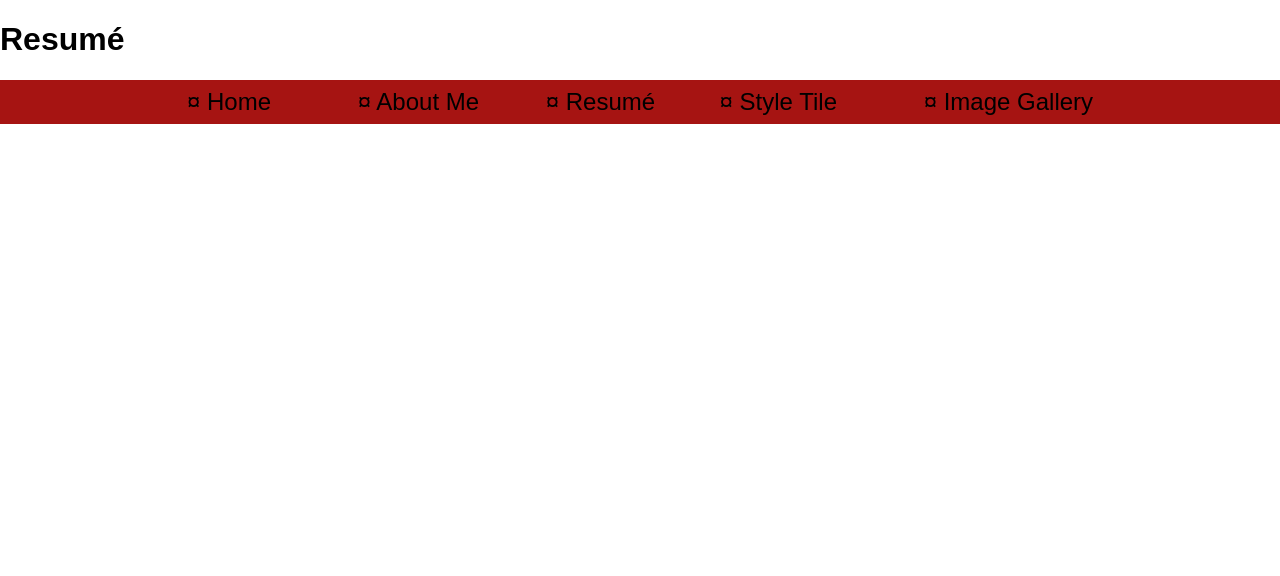
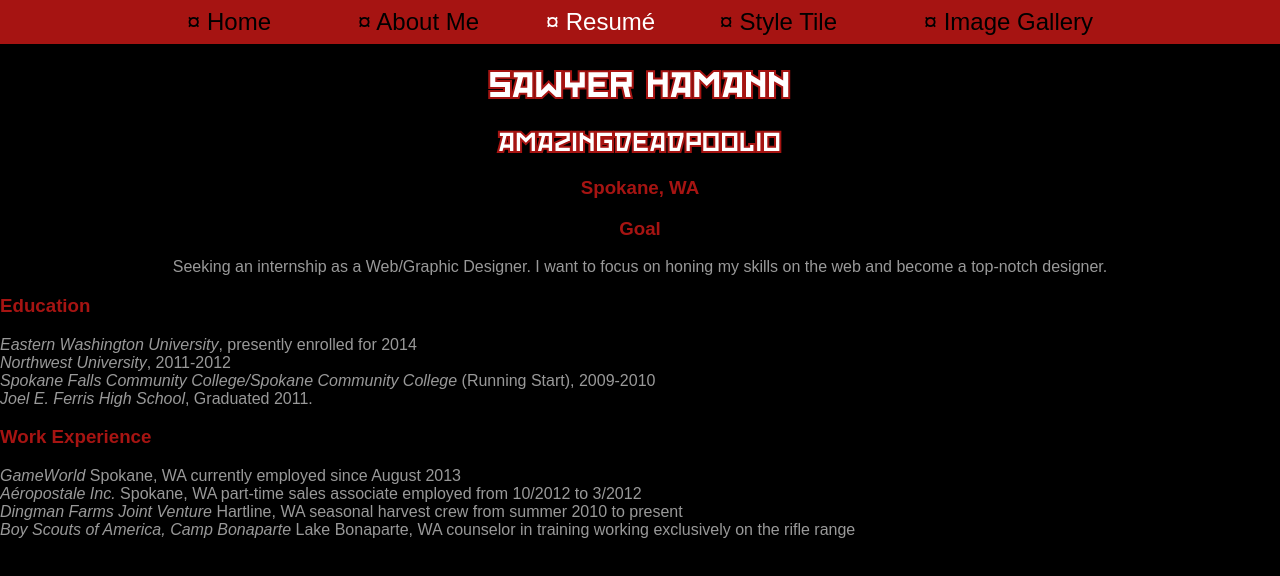
Before and after one commit to sawyerhamann/AmazingDeadpoolio.github.io, a plain HTML site: page p2.html in a window 1280 px wide. Drawn offline with Linux system fonts and the light colour scheme.

Commit message:
made good progress today... good job

```diff
--- a/css/styles1.css
+++ b/css/styles1.css
@@ -1,4 +1,4 @@
-/* Your Website Styles */
+/* Nav Styles */
 
 .menu ul {
 	list-style: none;
@@ -13,6 +13,7 @@
 	padding: 20px;
 	display: inline;
 	font-size: 1.5em;
+	color: white;
 }
 
 .menu a {
@@ -27,3 +28,9 @@
 	color: white;
 	transition: .5s all;
 }
+
+/* Webpage Styles */
+
+:root {
+	background-color: #000
+}
--- a/css/styles2.css
+++ b/css/styles2.css
@@ -1,4 +1,4 @@
-/* Your Website Styles */
+/* Nav Styles */
 
 .menu ul {
 	list-style: none;
@@ -13,6 +13,7 @@
 	padding: 20px;
 	display: inline;
 	font-size: 1.5em;
+	color: white;
 }
 
 .menu a {
@@ -27,3 +28,51 @@
 	color: white;
 	transition: .5s all;
 }
+
+/* Website Styles */
+
+:root {
+	background-color: #000;
+}
+
+body {
+	font-family: 'Futura', sans-serif;
+	color: #999;
+}
+
+@font-face {
+	font-family: 'Red October';
+	src: url('../assets/red_october-regular-webfont.woff');
+}
+
+h1, h2 {
+	color: white;
+	font-family: 'Red October', sans-serif;
+	background-color: black;
+	text-transform: uppercase;
+	padding: 0px;
+	display: block;
+	-webkit-text-stroke: 2px #a61412;
+}
+
+h3 {
+	color: #a61412;
+	font-family: 'Futura', sans-serif;
+	background-color: black;
+	padding: 0px;
+
+}
+
+a {
+	text-decoration: none;
+	color: #a61412;
+}
+
+#head {
+	text-align: center;
+}
+
+#sum {
+	text-align: center;
+	color: #999;
+}
--- a/css/styles3.css
+++ b/css/styles3.css
@@ -11,6 +11,7 @@
 	padding: 20px;
 	display: inline;
 	font-size: 1.5em;
+	color: white;
 }
 
 .menu a {
@@ -45,6 +46,7 @@ section {
 .color-1,
 .color-2,
 .color-3,
+.color-4,
 .pattern-1,
 .pattern-2,
 .pattern-3 {
@@ -61,8 +63,8 @@ section {
 }
 
 .color-1:hover {
-	height: 100px;
-	width: 100px;
+	height: 75px;
+	width: 75px;
 	transition: all .5s;
 }
 
@@ -71,8 +73,8 @@ section {
 }
 
 .color-2:hover {
-	height: 100px;
-	width: 100px;
+	height: 75px;
+	width: 75px;
 	transition: all .5s;
 }
 
@@ -81,8 +83,18 @@ section {
 }
 
 .color-3:hover {
-	height: 100px;
-	width: 100px;
+	height: 75px;
+	width: 75px;
+	transition: all .5s;
+}
+
+.color-4 {
+	background-color: #999
+}
+
+.color-4:hover {
+	height: 75px;
+	width: 75px;
 	transition: all .5s;
 }
 
@@ -90,7 +102,7 @@ section {
 
 body {
 	background-color: black;
-	color: white;
+	color: #999;
 	font-family: 'Futura', sans-serif;
 }
 
--- a/css/styles4.css
+++ b/css/styles4.css
@@ -70,6 +70,7 @@
 .gallery .controls img:hover {
   margin-bottom: 30px;
   transition: .75s all;
+  box-shadow: 0px 0px 25px 2px #fff;
 }
 
 .gallery .control-button {
--- a/p2.html
+++ b/p2.html
@@ -14,7 +14,6 @@
 	<div class="container showgrid">
 
 		<!-- Your Content -->
-		<h1>Resumé</h1>
 
 		<!-- Clearfix -->
 		<div class="clear"></div>
@@ -30,6 +29,40 @@
 			<li> <a href="p4.html">&curren; Image Gallery</a> </li>
 		</ul>
 	</nav>
+	<article>
+		<section id="head">
+			<p>
+				<h1>SAWYER HAMANN</h1>
+				<h2>AMAZINGDEADPOOLIO</h2>
+				<h3>Spokane, WA</h3>
+			</p>
+		</section>
+		<section id="sum">
+			<h3>Goal</h3>
+			<p>
+				Seeking an internship as a Web/Graphic Designer. I want to focus on honing my skills on the web and become a top-notch designer.
+			</p>
+		</section>
+		<section id="education">
+			<h3>Education</h3>
+			<p>
+				<em>Eastern Washington University</em>, presently enrolled for 2014<br/>
+				<em>Northwest University</em>, 2011-2012<br/>
+				<em>Spokane Falls Community College/Spokane Community College</em> (Running Start), 2009-2010<br/>
+				<em>Joel E. Ferris High School</em>, Graduated 2011.
+			</p>
+		</section>
+		<section id="wex">
+			<h3>Work Experience</h3>
+			<p>
+				<em>GameWorld</em> Spokane, WA currently employed since August 2013<br/>
+				<em>Aéropostale Inc.</em> Spokane, WA part-time sales associate employed from 10/2012 to 3/2012<br/>
+				<em>Dingman Farms Joint Venture</em> Hartline, WA seasonal harvest crew from summer 2010 to present<br/>
+				<em>Boy Scouts of America, Camp Bonaparte</em> Lake Bonaparte, WA counselor in training working exclusively on the rifle range
+			</p>
+		</section>
+		<section id="ach"></section>
+	</article>
 
 
 </body>
```
Also changed, not shown: p3.html (+2 -1 lines).
